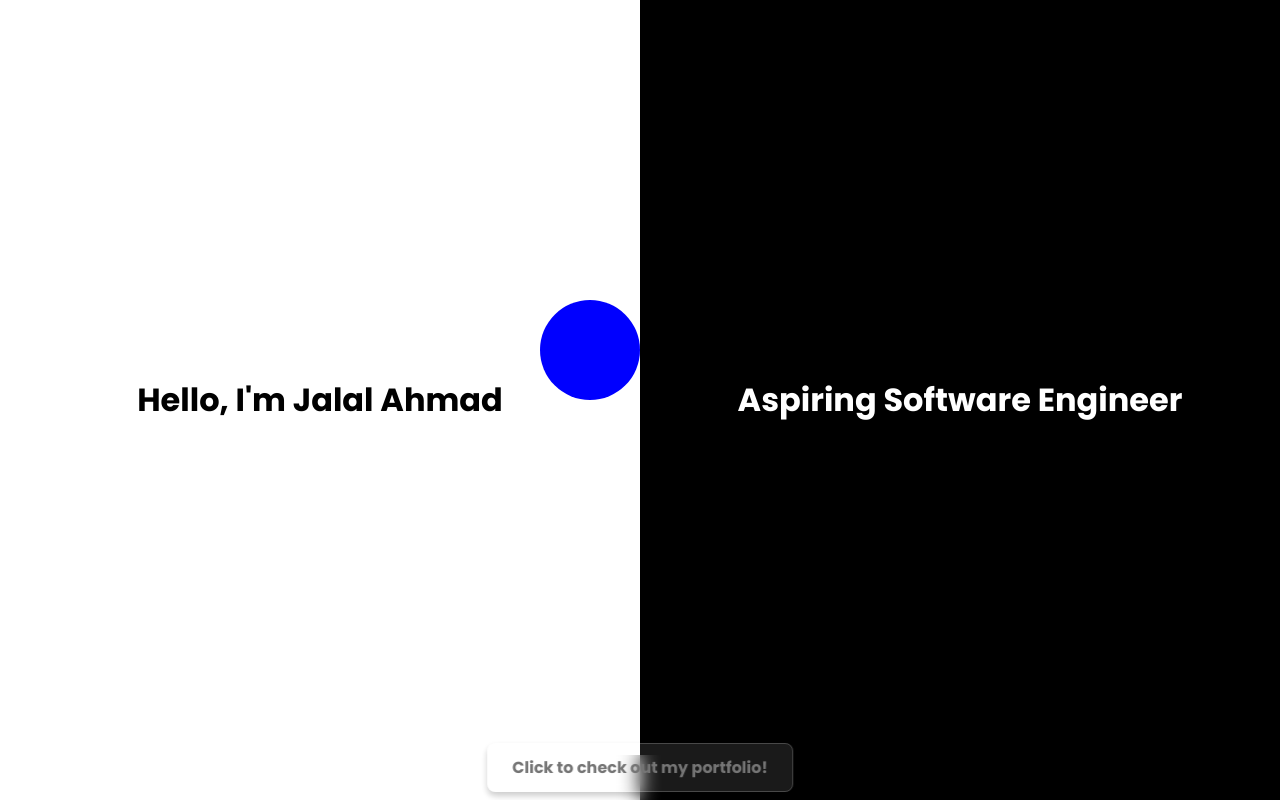
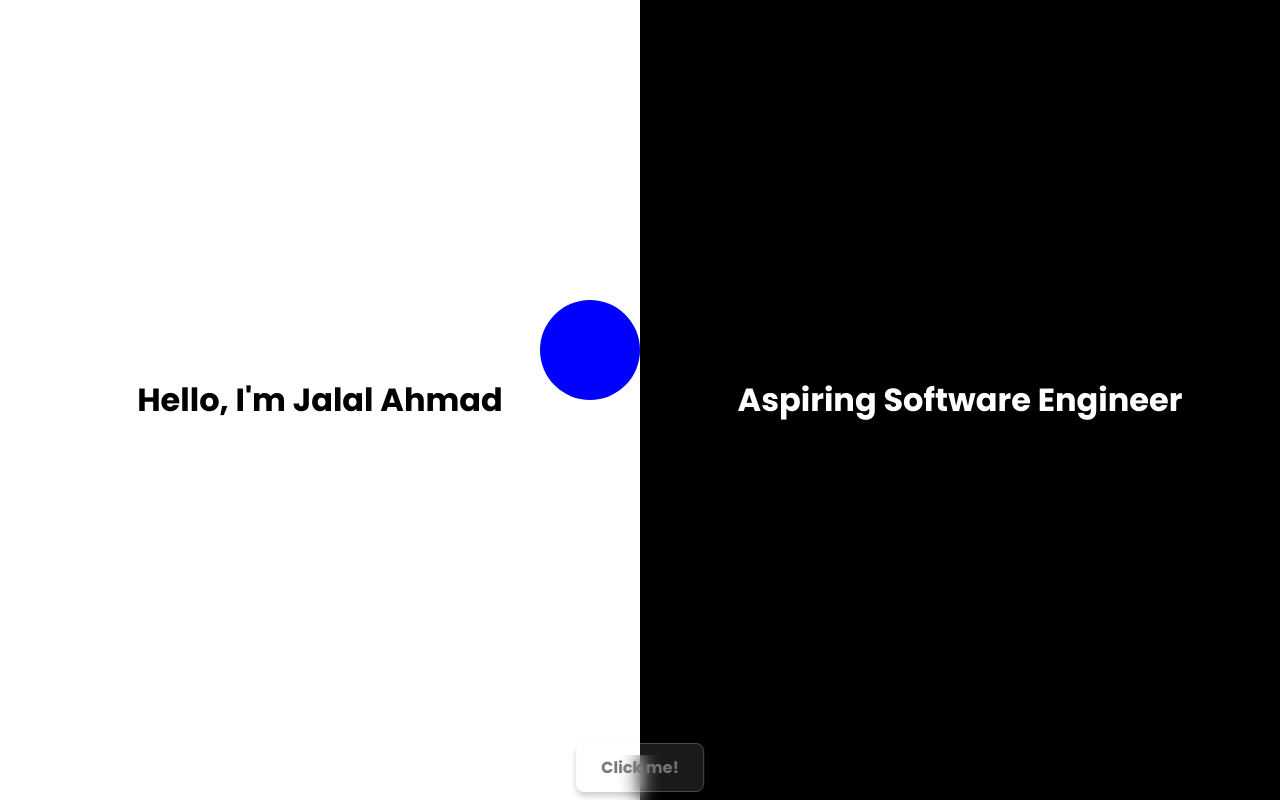
Before and after one commit to JalalA984/jalala984.github.io, a plain HTML site: page index.html in a window 1280 px wide. Drawn offline with Linux system fonts and the light colour scheme.

Commit message:
change button text

```diff
--- a/index.html
+++ b/index.html
@@ -23,7 +23,7 @@
 
         <!-- Portfolio Link -->
         <div class="btn-container">
-            <a href="https://jalalahmad.vercel.app" class="btn" target="_blank">Click to check out my portfolio!</a>
+            <a href="https://jalalahmad.vercel.app" class="btn" target="_blank">Click me!</a>
         </div>
 
         <!-- Custom Pointer (SVG Circle with Clip-Path Effect) -->
```
